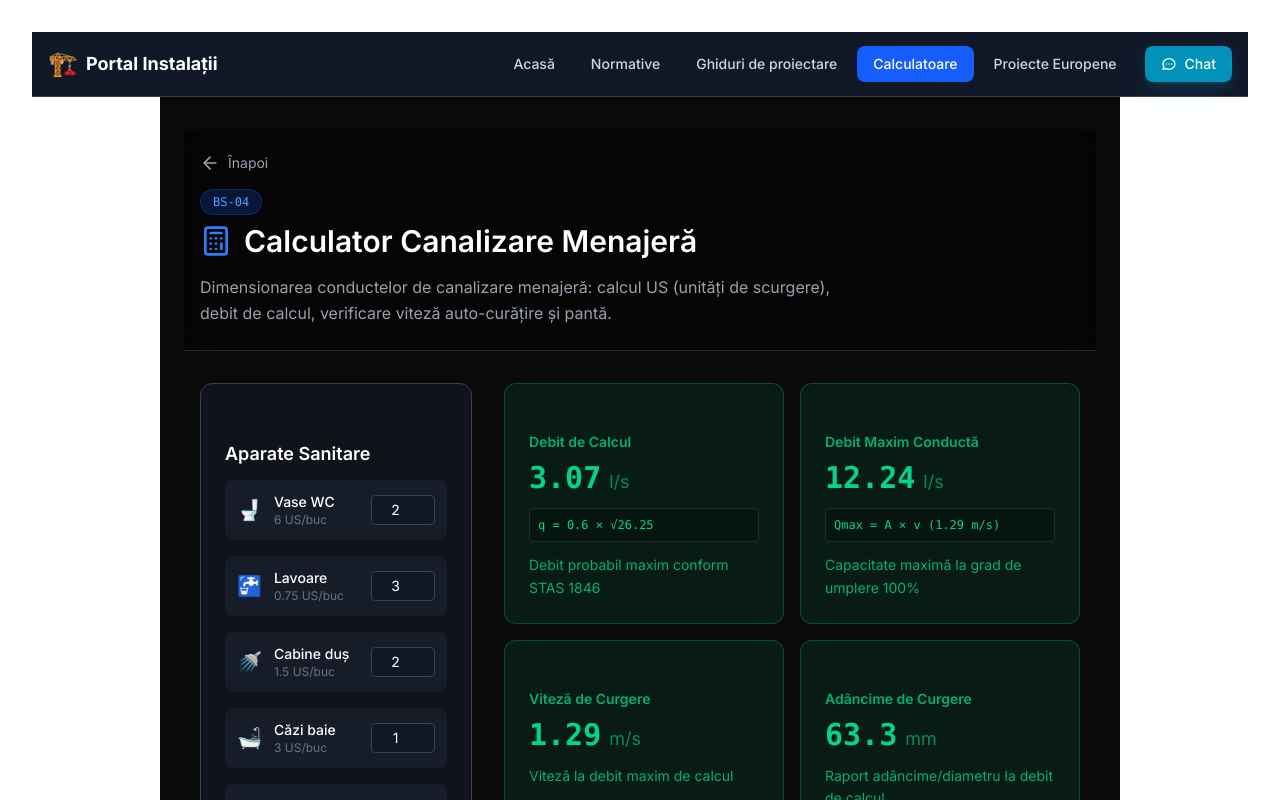
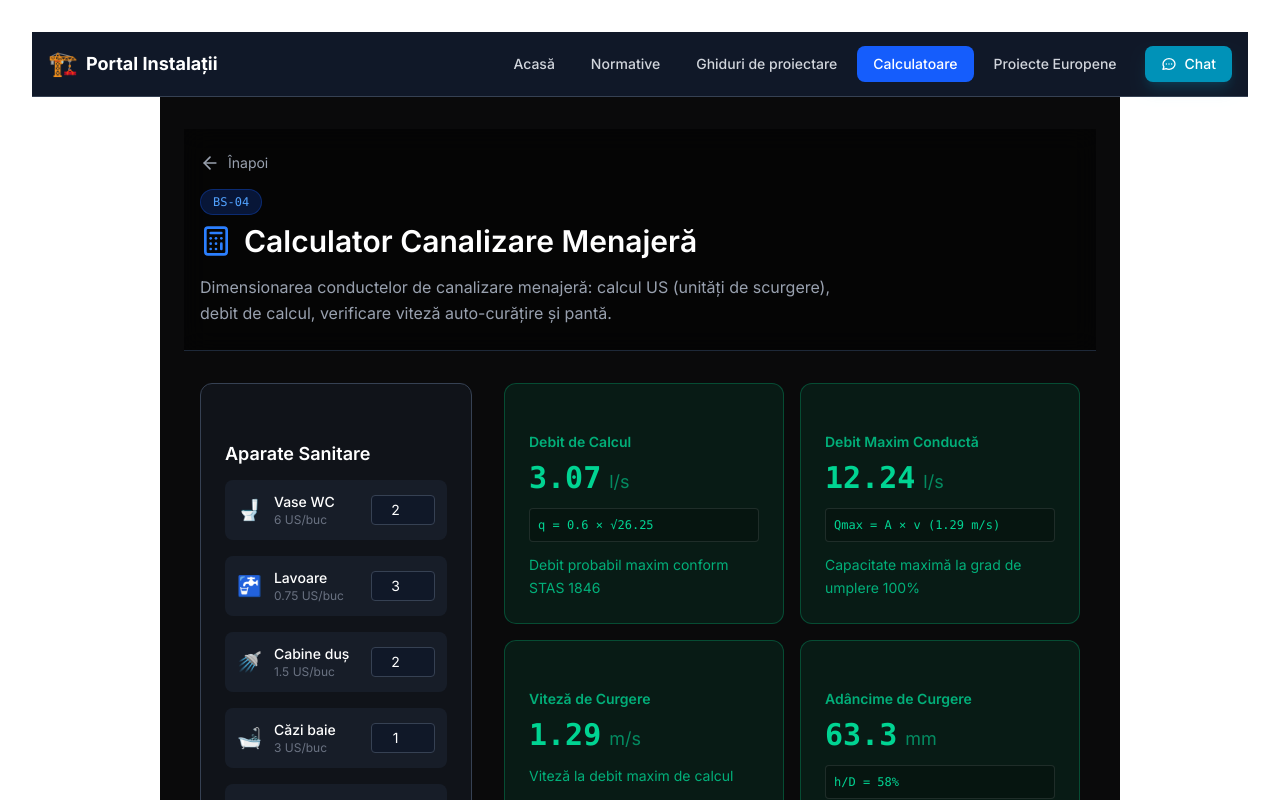
Before and after one commit to SergiuLeonard/portal-instalatii, a Next.js app: page /calculatoare/canalizare-menajera in a window 1280 px wide. Shown: the top 800 px of the page. Built offline with nearby package versions, Linux system fonts and the light colour scheme.

Commit message:
update canalizare

```diff
--- a/app/calculatoare/canalizare-menajera/page.tsx
+++ b/app/calculatoare/canalizare-menajera/page.tsx
@@ -200,7 +200,7 @@ export default function CalculatorCanalizareMenajera() {
               value={rezultate.adancime}
               unit="mm"
               status={rezultate.hD > 20 && rezultate.hD < 80 ? "ok" : "warning"}
-              formula={`h/D = ${rezultate.hD}%`}
+              className={`h/D = ${rezultate.hD}%`}
               description="Raport adâncime/diametru la debit de calcul"
             />
           </div>
```
